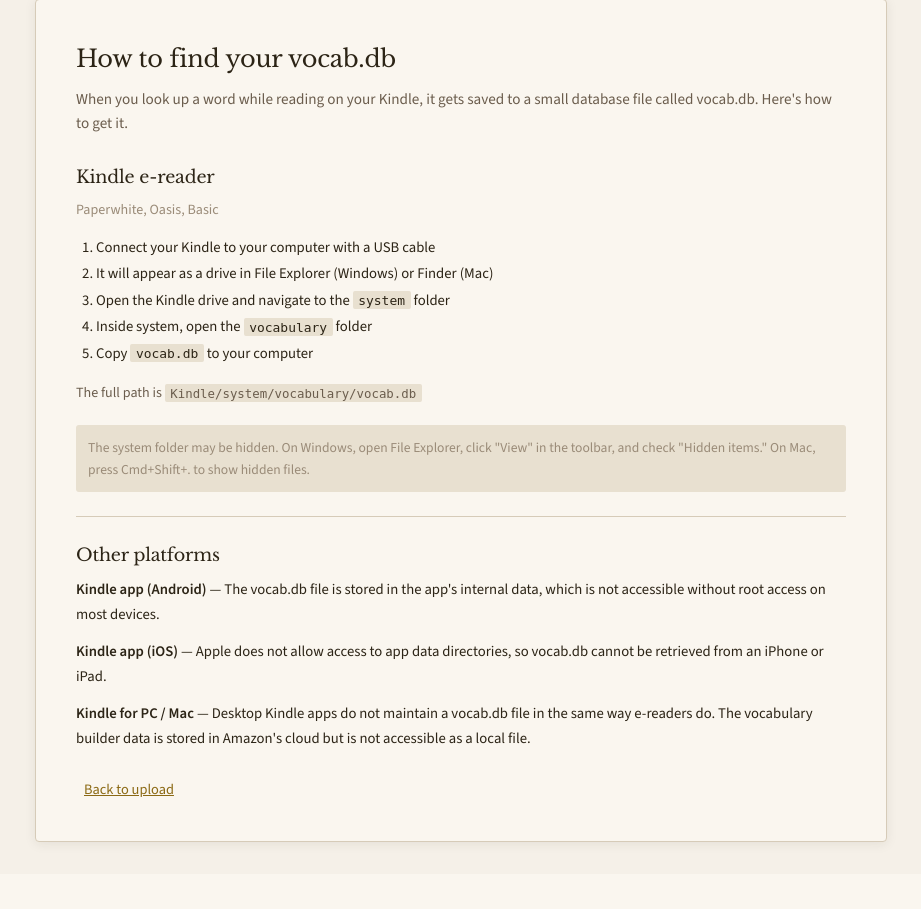
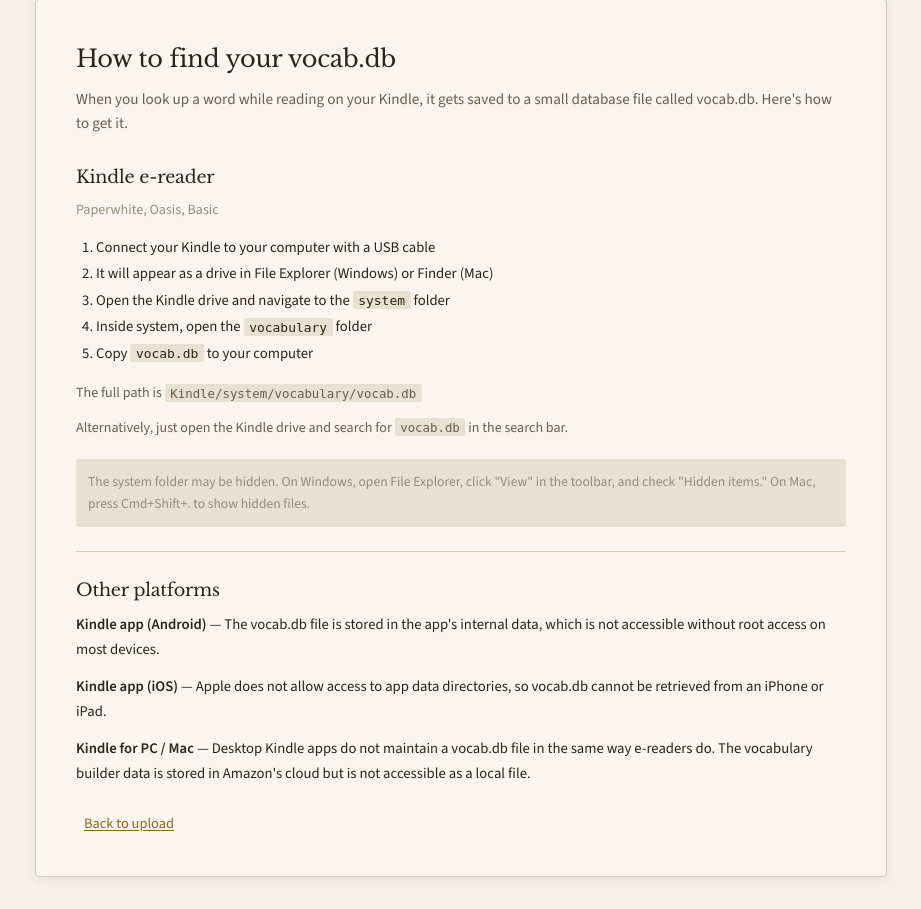
Before and after one commit to justindeffendall/KindleVocabV2, a Flask app: page /help in a window 1280 px wide. Shown: the part 111-1020 px from the top of the page, without its empty margins (179-1100 px from the left). Before the commit the page ends 958 px from the top, so only its background shows below. Run offline with Flask 3, Linux system fonts and the light colour scheme.

Commit message:
Adjusted help page

```diff
--- a/kindle_vocab/templates/help.html
+++ b/kindle_vocab/templates/help.html
@@ -23,8 +23,11 @@
       <li>Inside system, open the <code style="background:var(--paper-dark);padding:0.1rem 0.35rem;border-radius:2px;font-size:0.88em;">vocabulary</code> folder</li>
       <li>Copy <code style="background:var(--paper-dark);padding:0.1rem 0.35rem;border-radius:2px;font-size:0.88em;">vocab.db</code> to your computer</li>
     </ol>
+    <p style="font-size:0.88rem; color:var(--ink-light); margin-bottom:0.75rem;">
+      The full path is <code style="background:var(--paper-dark);padding:0.1rem 0.35rem;border-radius:2px;font-size:0.88em;">Kindle/system/vocabulary/vocab.db</code>
+    </p>
     <p style="font-size:0.88rem; color:var(--ink-light); margin-bottom:1.25rem;">
-      The full path is <code style="background:var(--paper-dark);padding:0.1rem 0.35rem;border-radius:2px;font-size:0.88em;">Kindle/system/vocabulary/vocab.db</code>
+      Alternatively, just open the Kindle drive and search for <code style="background:var(--paper-dark);padding:0.1rem 0.35rem;border-radius:2px;font-size:0.88em;">vocab.db</code> in the search bar.
     </p>
     <p style="font-size:0.85rem; color:var(--ink-faint); margin-bottom:1.5rem; padding:0.75rem; background:var(--paper-dark); border-radius:3px;">
       The system folder may be hidden. On Windows, open File Explorer, click "View" in the toolbar,
```
